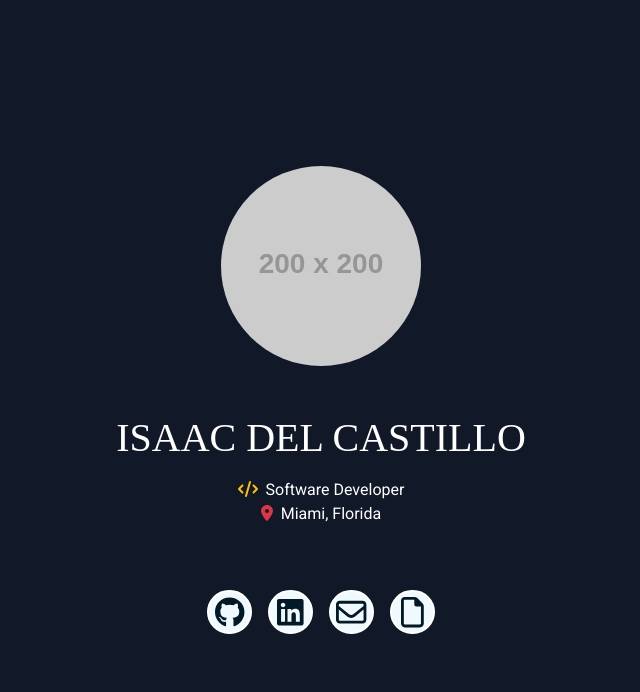
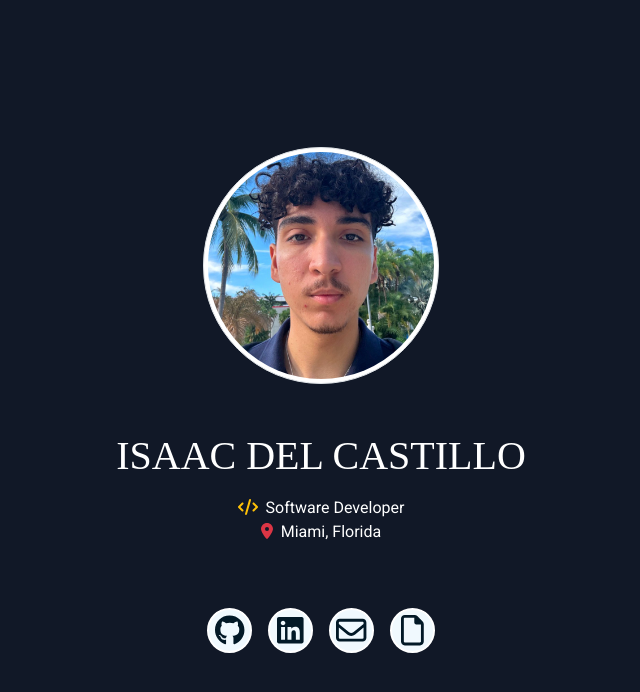
Before and after one commit to IsaacDC/Isaac_Portfolio, a React (Vite) app: page / in a window 1280 px wide. Shown: the top 692 px of the page, without its empty margins (319-959 px from the left). Built offline with nearby package versions, Linux system fonts and the light colour scheme; a web font is replaced by a local one.

Commit message:
Added Profile Picture

```diff
--- a/src/components/AboutMe/AboutMePfp.jsx
+++ b/src/components/AboutMe/AboutMePfp.jsx
@@ -1,12 +1,15 @@
 import React from "react";
+import isaacPfp from '../../assets/isaac.jpg'
 
 const AboutMePfp = () => {
   return (
-    <div>
+    <div style={{
+      width: "40%"
+    }}>
       <img
-        src="https://placehold.co/200x200"
-        className="img-fluid rounded-circle"
-        alt="..."
+        src={isaacPfp}
+        className="img-thumbnail img-fluid rounded-circle"
+        alt="Isaac's Profile Picture"
       />
     </div>
   );
```
Also changed, not shown: src/assets/isaac.jpg (added).
